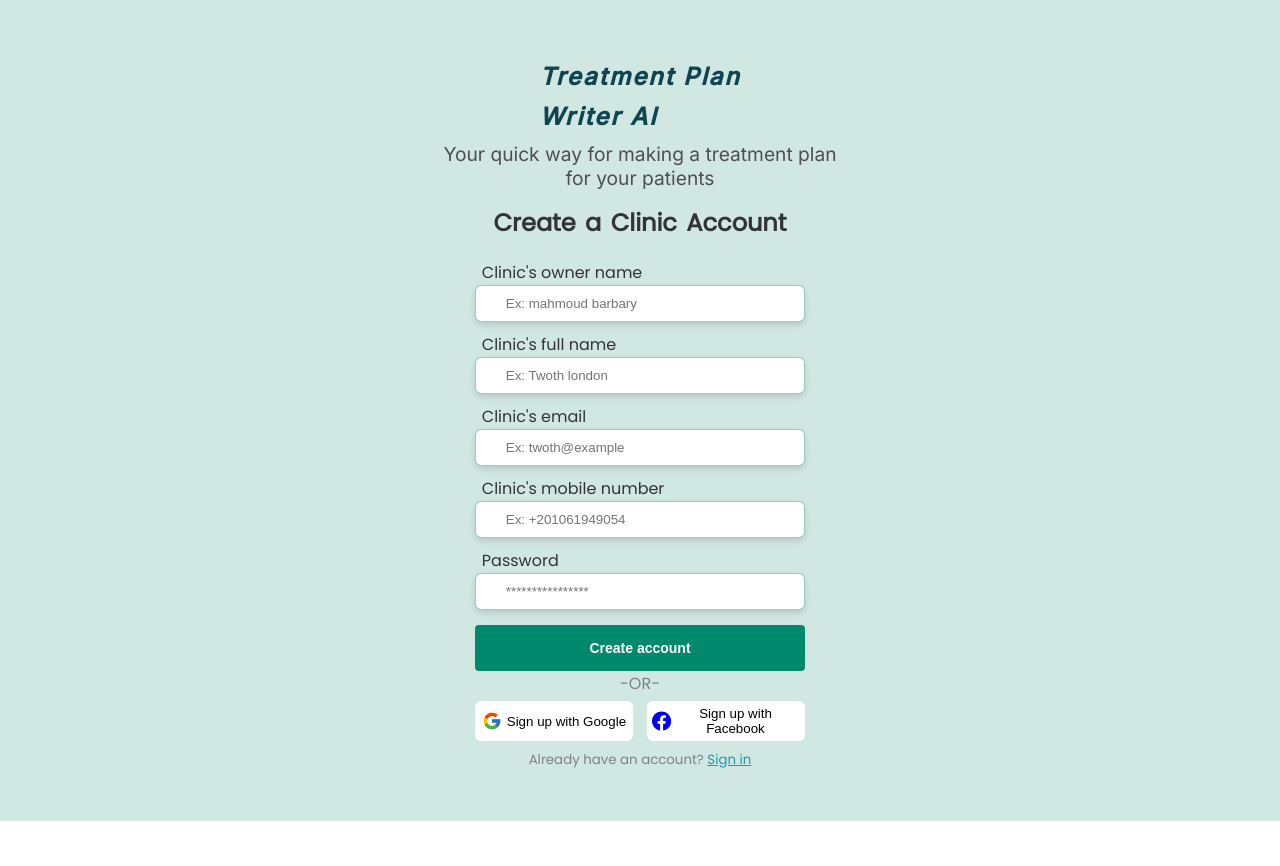
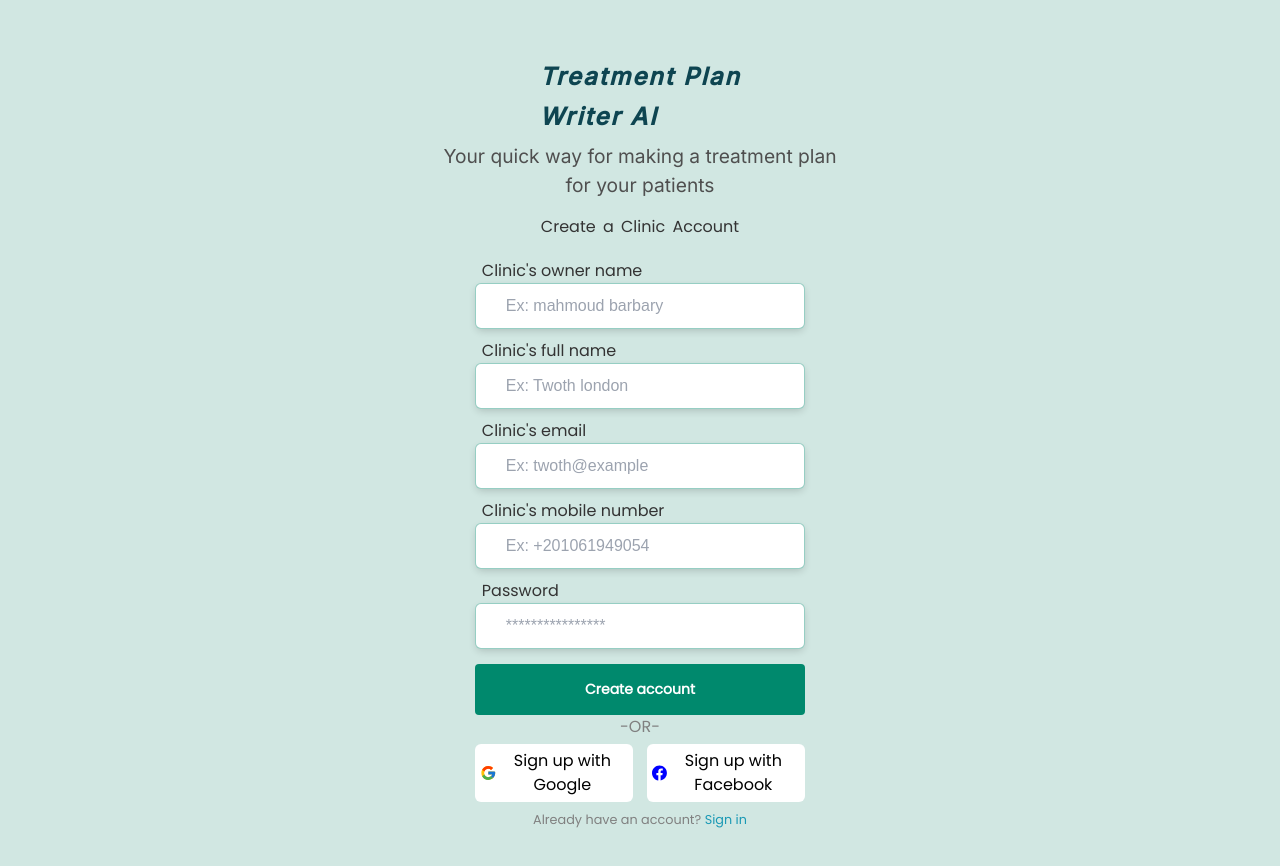
Before and after one commit to shadybassily/AI-Treatment-Plan, a React (Vite) app: page /sign-up in a window 1280 px wide. Shown: the top 866 px of the page. Before the commit the page ends 821 px from the top, so only its background shows below. Built offline with nearby package versions, Linux system fonts and the light colour scheme.

Commit message:
tailwind installed and configured

```diff
--- a/package.json
+++ b/package.json
@@ -34,6 +34,9 @@
     "@types/react": "^18.0.26",
     "@types/react-dom": "^18.0.9",
     "@vitejs/plugin-react": "^3.0.0",
+    "autoprefixer": "^10.4.13",
+    "postcss": "^8.4.21",
+    "tailwindcss": "^3.2.6",
     "vite": "^4.0.0"
   }
 }
--- /dev/null
+++ b/postcss.config.cjs
@@ -0,0 +1,6 @@
+module.exports = {
+  plugins: {
+    tailwindcss: {},
+    autoprefixer: {},
+  },
+}
--- a/src/components/generate-plan/form/form.css
+++ b/src/components/generate-plan/form/form.css
@@ -42,6 +42,7 @@
 
   overflow-y: scroll;
   overflow-x: hidden;
+  margin-top: 15px;
 }
 
 .form .question {
--- a/src/index.css
+++ b/src/index.css
@@ -4,6 +4,9 @@
   padding: 0;
   margin: 0;
 }
+@tailwind base;
+@tailwind components;
+@tailwind utilities;
 
 :root,
 html,
--- /dev/null
+++ b/tailwind.config.cjs
@@ -0,0 +1,11 @@
+/** @type {import('tailwindcss').Config} */
+module.exports = {
+  content: [
+    "./index.html",
+    "./src/**/*.{js,ts,jsx,tsx}",
+  ],
+  theme: {
+    extend: {},
+  },
+  plugins: [],
+}
```
Also changed, not shown: 1 other file (tests, documents, lock files or other folders).
